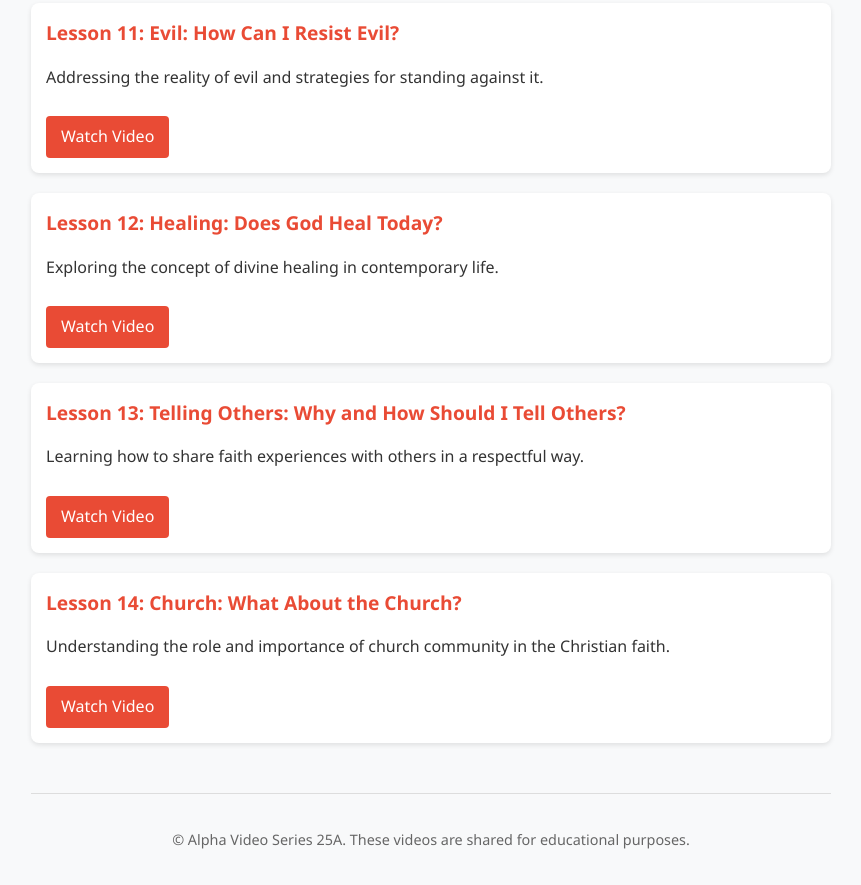
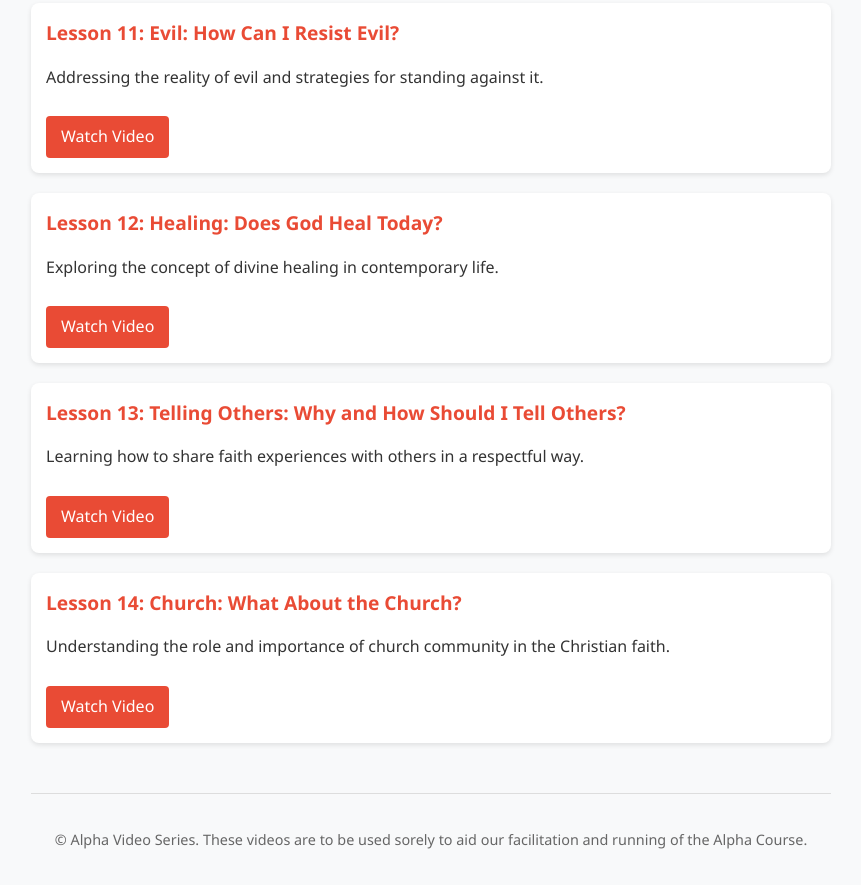
Before and after one commit to jamescgl7/alpha-youth-series, a plain HTML site: page index.html in a window 1280 px wide. Shown: the part 2098-2983 px from the top of the page, without its empty margins (209-1070 px from the left). Drawn offline with Linux system fonts and the light colour scheme.

Commit message:
Update index.html

```diff
--- a/index.html
+++ b/index.html
@@ -156,7 +156,7 @@
     </div>
 
     <div class="footer">
-        <p>© Alpha Video Series 25A. These videos are shared for educational purposes.</p>
+        <p>© Alpha Video Series. These videos are to be used sorely to aid our facilitation and running of the Alpha Course.</p>
     </div>
 </body>
 </html>
```
